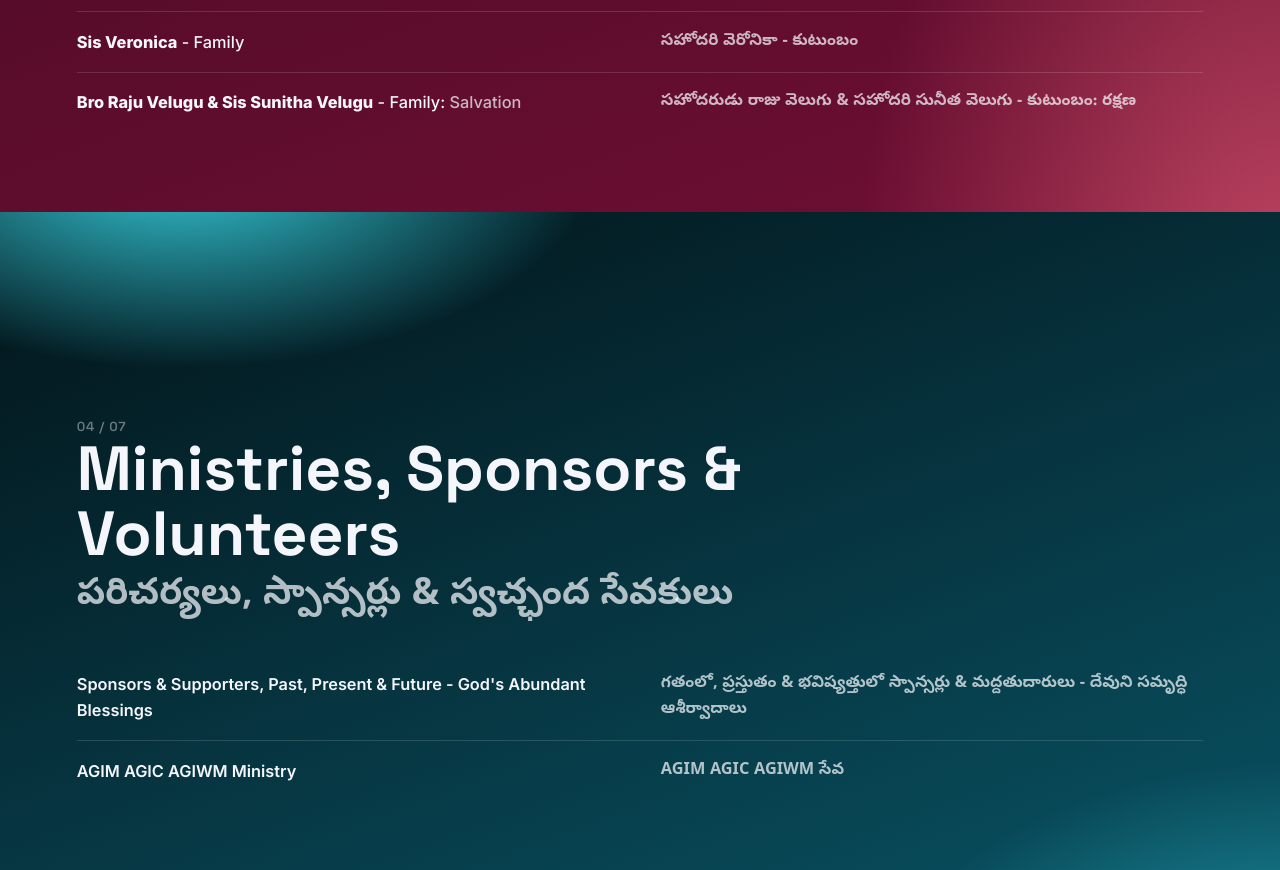
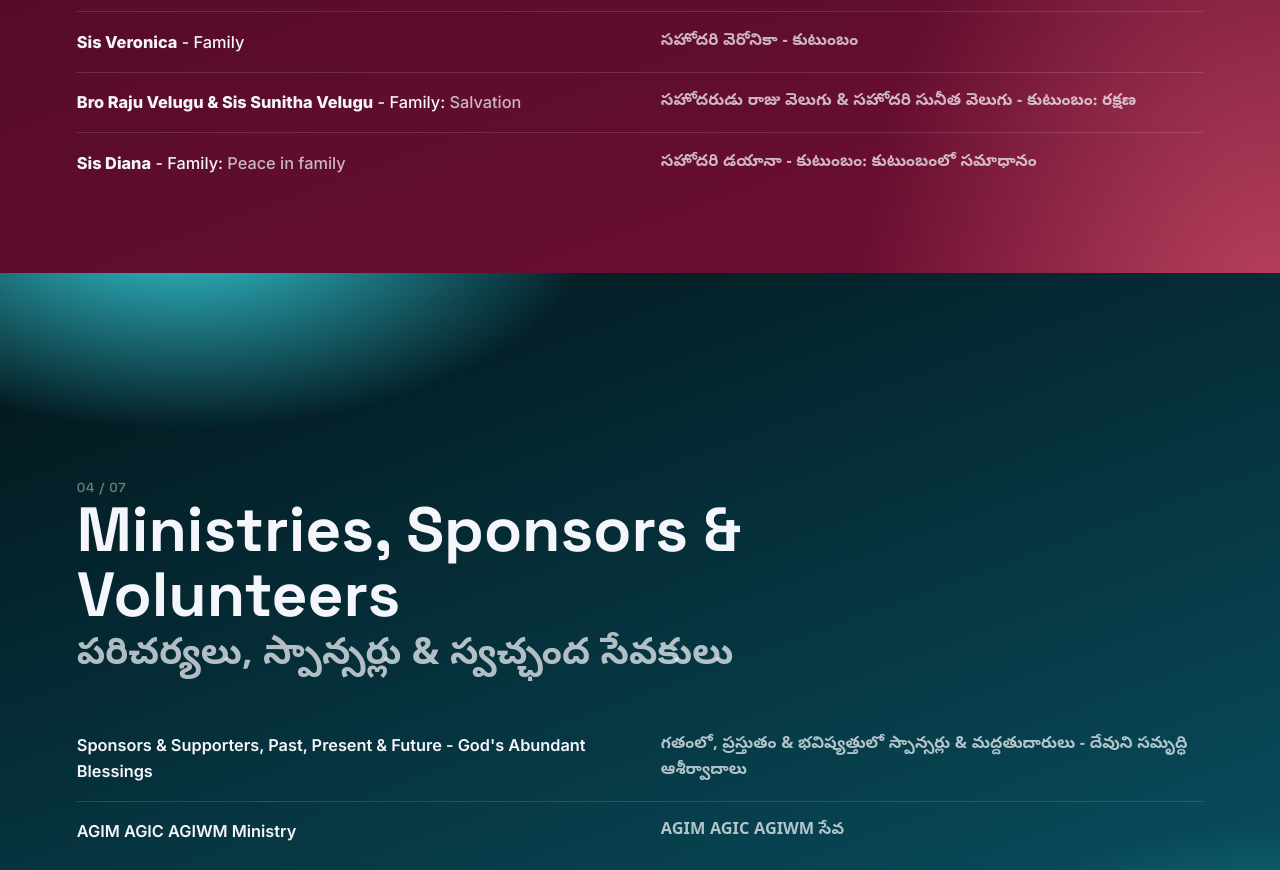
Before and after one commit to agimusa/prayer-tower, a plain HTML site: page index.html in a window 1280 px wide. Shown: the part 5600-6470 px from the top of the page. Drawn offline with Linux system fonts and the light colour scheme; no server answers.

Commit message:
Add Sis Diana to Sisters & Family
Co-Authored-By: Claude Opus 5.5 <noreply@anthropic.com>

```diff
--- a/index.html
+++ b/index.html
@@ -487,6 +487,7 @@
         <div class="row"><div class="en"><strong>Sis Lavena Maddela</strong> - Family</div><div class="te"><strong>సహోదరి లవేనా మద్దెల</strong> - కుటుంబం</div></div>
         <div class="row"><div class="en"><strong>Sis Veronica</strong> - Family</div><div class="te"><strong>సహోదరి వెరోనికా</strong> - కుటుంబం</div></div>
         <div class="row"><div class="en"><strong>Bro Raju Velugu &amp; Sis Sunitha Velugu</strong> - Family: <span class="detail">Salvation</span></div><div class="te"><strong>సహోదరుడు రాజు వెలుగు &amp; సహోదరి సునీత వెలుగు</strong> - కుటుంబం: రక్షణ</div></div>
+        <div class="row"><div class="en"><strong>Sis Diana</strong> - Family: <span class="detail">Peace in family</span></div><div class="te"><strong>సహోదరి డయానా</strong> - కుటుంబం: కుటుంబంలో సమాధానం</div></div>
       </div>
     </div>
   </section>
```
